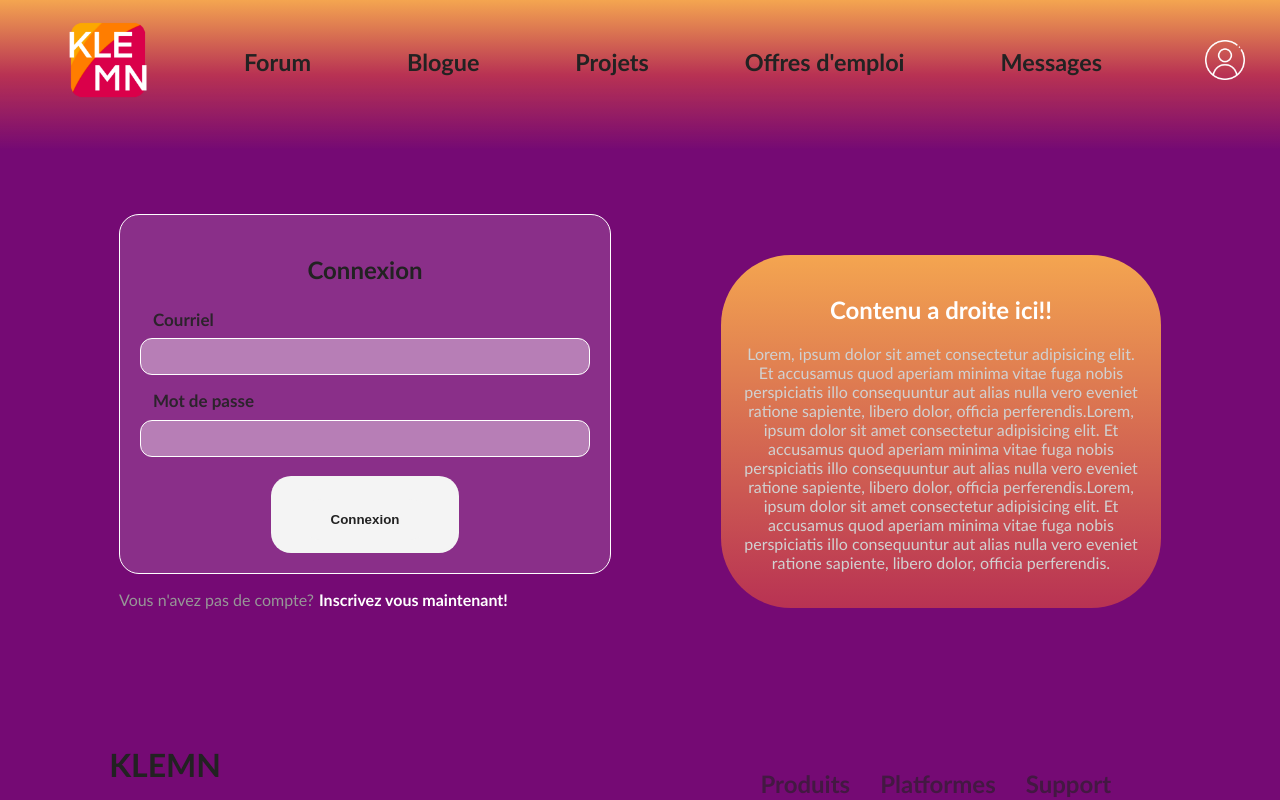
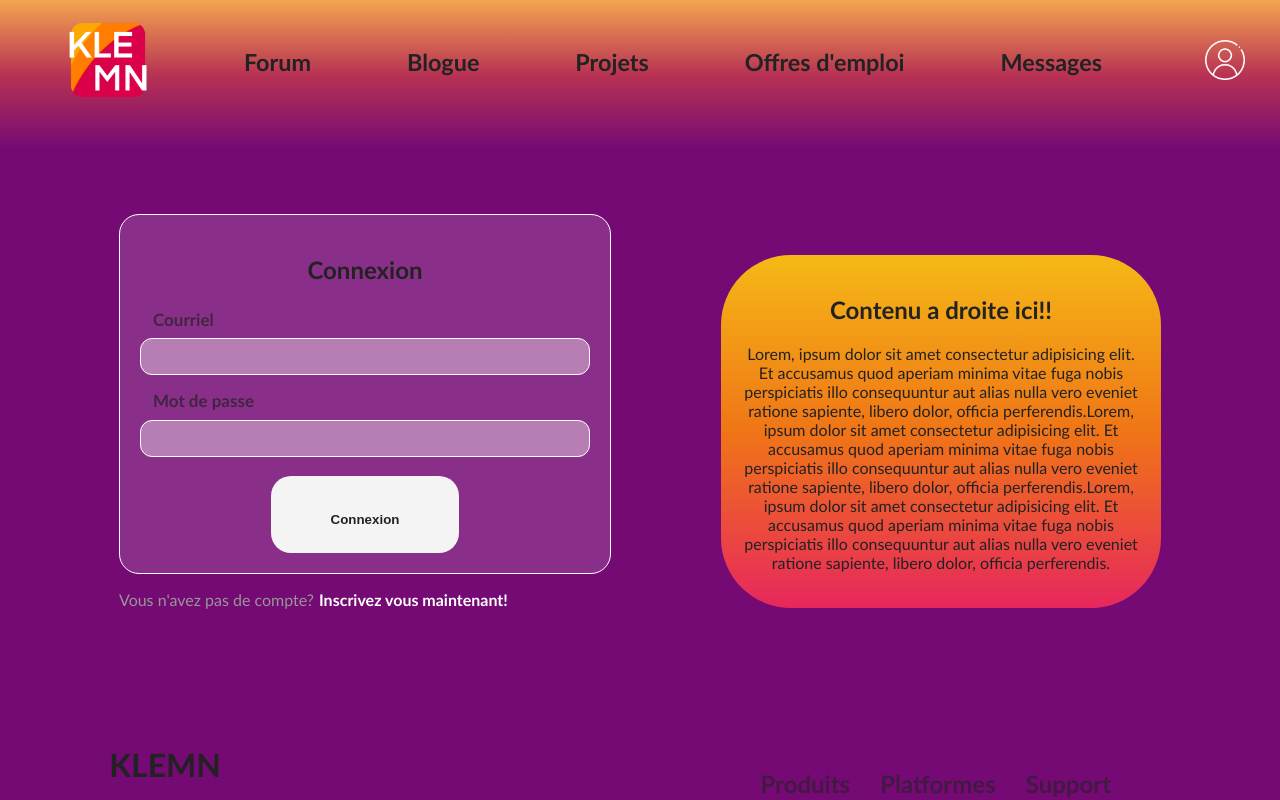
Before and after one commit to a23-b2b/projet-de-session-klemn, a React (Create React App) app: page / in a window 1280 px wide. Shown: the top 800 px of the page. Built offline with nearby package versions, Linux system fonts and the light colour scheme.

Commit message:
ajustement de la page landing

```diff
--- a/src/components/LoginForm.tsx
+++ b/src/components/LoginForm.tsx
@@ -41,7 +41,7 @@ function LoginForm() {
 
     return (
 
-        <div className={styles.conteneur}>
+        <div className={'global_conteneur'}>
             <h2 className={'global_title'}>Connexion</h2>
             <motion.div initial={{ opacity: 0, height: 660 }} animate={{ opacity: 1, height: "auto"}}>
                 <div className={styles.form}>
--- a/src/components/RegisterForm.tsx
+++ b/src/components/RegisterForm.tsx
@@ -54,7 +54,7 @@ function RegisterForm() {
     }
 
     return (
-        <div className={styles.conteneur}>
+        <div className={'global_conteneur'}>
             <h2 className={'global_title'}>Inscription</h2>
             <motion.div initial={{ opacity: 0, height: 323 }} animate={{ opacity: 1, height: "auto" }}>
                 <div className={styles.form}>
--- a/src/pages/Landing.tsx
+++ b/src/pages/Landing.tsx
@@ -12,7 +12,7 @@ function Landing() {
 
     return (
 
-        <div className={styles.flexbox} id={styles["ConteneurLanding"]}>
+        <div className={styles.flexbox}>
             <div className={styles.flex_child}>
 
                 {formIsLogin && (
@@ -46,7 +46,7 @@ function Landing() {
                 )}
 
             </div>
-            <div className={styles.flex_child} id={styles["ConteneurContenu"]} >
+            <div className='global_conteneurCouleur' >
                 <h2>Contenu a droite ici!!</h2>
                 <p className={styles.p}>
                     Lorem, ipsum dolor sit amet consectetur adipisicing elit.
--- a/src/styles/Landing.module.css
+++ b/src/styles/Landing.module.css
@@ -1,15 +1,13 @@
-#ConteneurLanding {
-padding-top:5%;
-padding-bottom: 5%;
-margin-left: 5%;
-margin-right: 5%;
-}
 
 .flexbox {
     display: flex;
     flex-direction: row;
     flex-wrap: wrap;
     justify-content: space-around;
+    padding-top: 5%;
+    padding-bottom: 5%;
+    margin-left: 5%;
+    margin-right: 5%;
 }
 
 .flex_child {
@@ -38,28 +36,17 @@ margin-right: 5%;
 }
 
 
-
-#ConteneurContenu{
-    background-image:var(--gradient_dark_secondary);
-    border-radius: 70px;
-    padding: 20px;
-    text-align: center;
-    margin-top: auto;
-    margin-bottom: auto;
-
-}
-
 .p {
     max-width: 400px;
     max-height: 400px;
 
 }
 
-#ConteneurContenu h2{
+#ConteneurContenu h2 {
     color: white;
 }
 
-#ConteneurContenu p{
+#ConteneurContenu p {
     color: rgb(209, 209, 209);
 }
 
@@ -69,7 +56,7 @@ margin-right: 5%;
         background: var(--background_light);
     }
 
-        #ConteneurContenu{
+    #ConteneurContenu {
         background-image: var(--gradient_light_secondary);
 
     }
--- a/src/styles/LoginRegisterForm.module.css
+++ b/src/styles/LoginRegisterForm.module.css
@@ -1,10 +1,3 @@
-.conteneur {
-    border-radius: 20px;
-    border: 1.5px solid white;
-    padding: 20px;
-    background-color: rgba(255, 255, 255, 0.15);
-}
-
 
 .form {
     display: flex;
--- a/src/styles/global.css
+++ b/src/styles/global.css
@@ -20,6 +20,8 @@
 
     --gradient_dark_secondary:  linear-gradient(rgb(245, 185, 22), rgb(240, 117, 22), rgb(231, 39, 93));
     --gradient_light_secondary: linear-gradient(var(--background_light_tertiary), var(--background_light_secondary));
+
+    --gradient_dark_secondary_opacity: linear-gradient(rgba(255, 187, 0, 0.6), rgba(255, 111, 0, 0.6), rgba(255, 0, 72, 0.6));
 
     --logo_image_dark:"/../images/logo.png";
     --logo_image_light:"/../images/logo.png";
@@ -69,7 +71,7 @@ body {
     margin-bottom: -6px;
     font-size: 17px;
     font-weight: bold;
-    opacity: 90%;
+    opacity: 70%;
     padding: 5px;
 }
 
@@ -81,7 +83,6 @@ body {
     width: 100%;
     max-width: 100%;
     min-width: 100%;
-    border-radius: 12px;
     border: 1.5px solid white;
     background-color: rgba(255, 255, 255, 0.381);
     color: #ffffff;
@@ -97,6 +98,32 @@ body {
     border-radius: 20px;
     color: rgb(20, 14, 23);
     font-weight: bold;
+
+}
+
+.global_conteneur {
+    border-radius: 20px;
+    border: 1.5px solid white;
+    padding: 20px;
+    background-color: rgba(255, 255, 255, 0.15);
+}
+
+.global_conteneurCouleur{
+    background-image:var(--gradient_dark_secondary);
+    border-radius: 70px;
+    padding: 20px;
+    text-align: center;
+    margin-top: auto;
+    margin-bottom: auto;
+
+}
+
+.global_conteneurCouleurOpacity {
+    border-radius: 20px;
+    border: 1.5px solid white;
+    padding: 20px;
+    background-image: var(--gradient_dark_secondary_opacity);
+    background-color: rgba(255, 255, 255, 0.763);
 
 }
 
```
Lines whose indentation alone changed are shown as unchanged.
